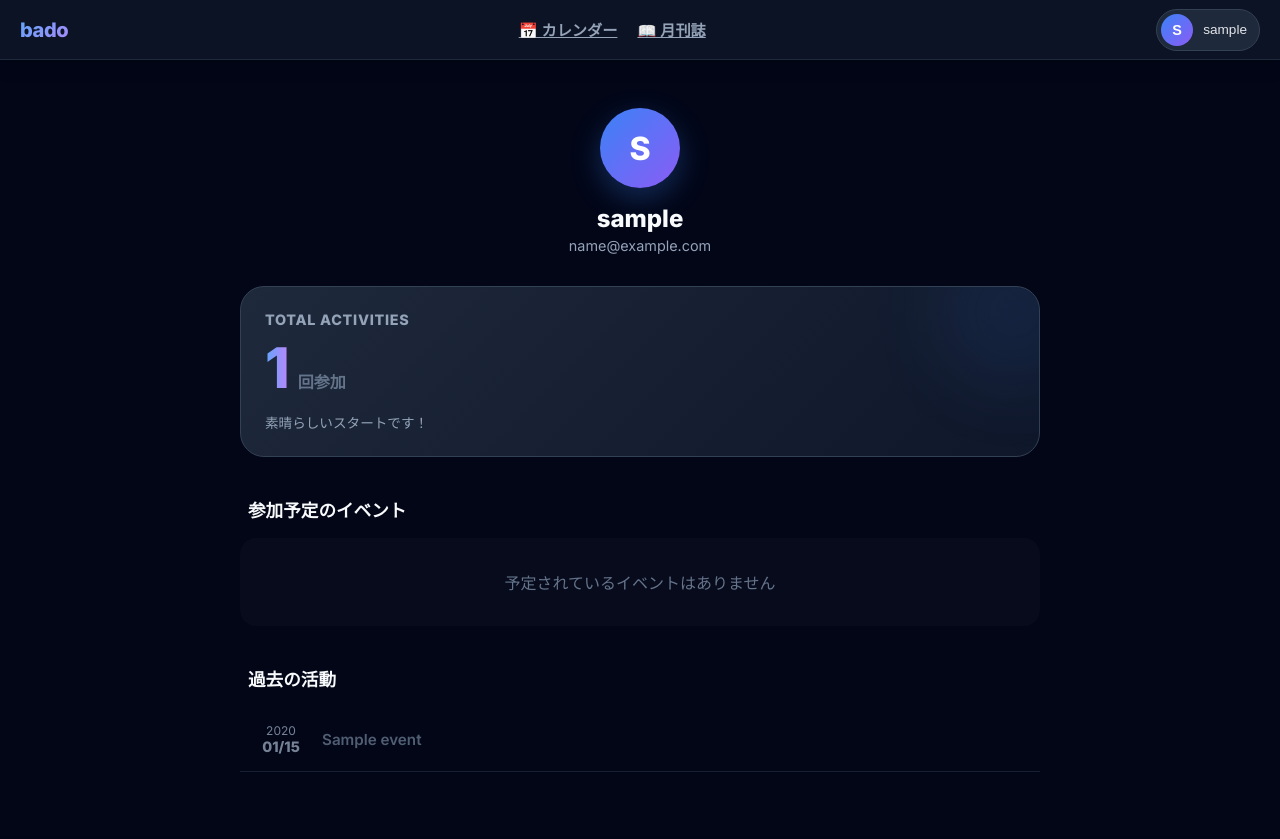
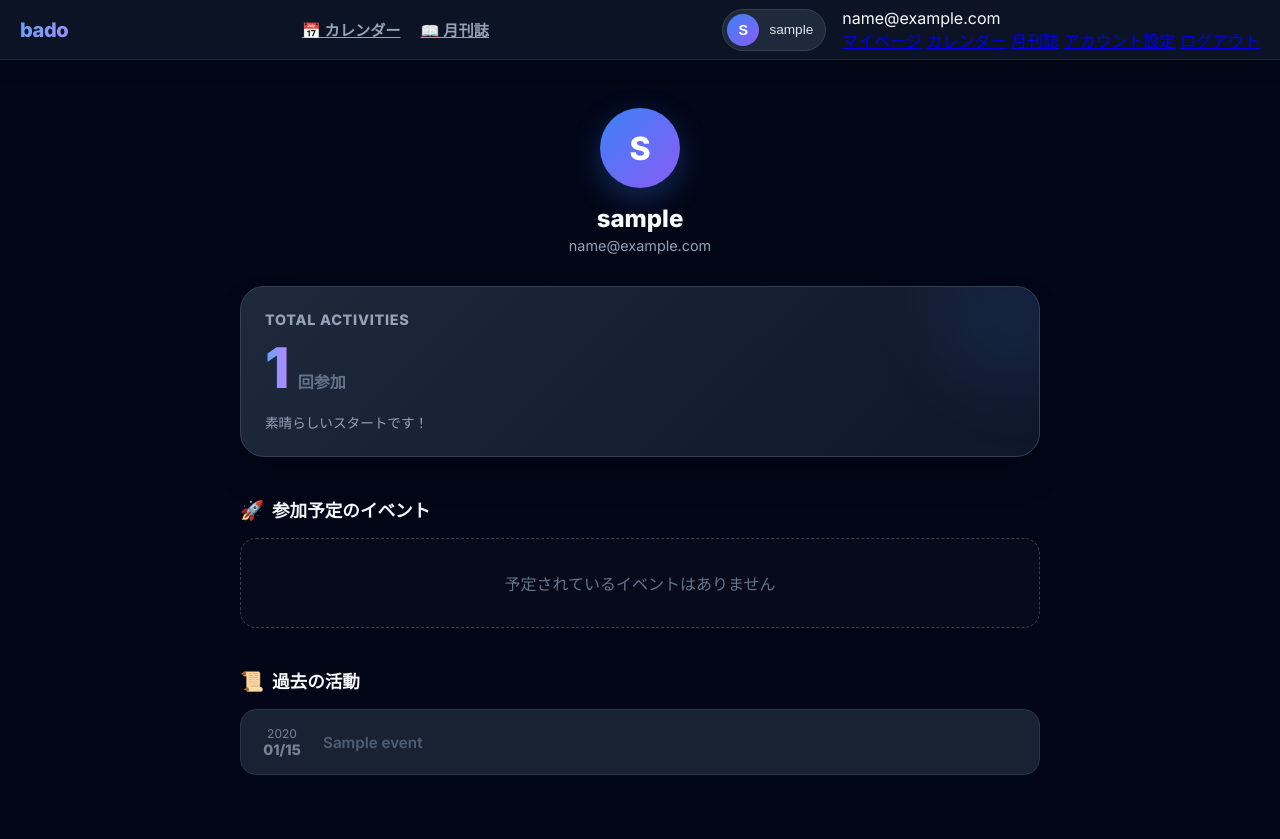
Before and after one commit to xxkhyn/bado, a Django app: page /mypage/ in a window 1280 px wide. Before the commit the page ends 772 px from the top, so only its background shows below. Run offline with Django 5.2, Linux system fonts and the light colour scheme; a user stored in the database is signed in; tables that the repository leaves empty hold one stand-in row (values such as "Sample post"); some libraries are stand-ins or nearby versions.

Commit message:
UI: Improve mobile usability and styling

```diff
--- a/static/css/style.css
+++ b/static/css/style.css
@@ -156,79 +156,13 @@ body {
     background: var(--brand-primary);
     color: white;
     font-weight: 600;
-    padding: 8px 20px;
-    border-radius: var(--radius-full);
-    box-shadow: 0 0 15px var(--brand-glow);
-    transition: all 0.2s;
+    transform: scale(0.95) translateY(10px);
 }
 
-.login-btn:hover {
-    background: var(--brand-hover);
-    transform: translateY(-1px);
+to {
+    opacity: 1;
+    transform: scale(1) translateY(0);
 }
-
-/* Dropdown Menu */
-.menu {
-    position: absolute;
-    top: calc(var(--header-height) + 8px);
-    right: 16px;
-    width: 240px;
-    background: var(--bg-surface);
-    border: 1px solid var(--border-default);
-    border-radius: var(--radius-md);
-    box-shadow: 0 10px 40px rgba(0, 0, 0, 0.4);
-    overflow: hidden;
-    display: none;
-    animation: slideDown 0.2s ease-out;
-}
-
-@keyframes slideDown {
-    from {
-        opacity: 0;
-        transform: translateY(-10px);
-    }
-
-    to {
-        opacity: 1;
-        transform: translateY(0);
-    }
-}
-
-.menu .hdr {
-    padding: 12px 16px;
-    font-size: 0.75rem;
-    font-weight: 600;
-    color: var(--text-dim);
-    text-transform: uppercase;
-    inset: 0;
-    background: rgba(0, 0, 0, 0.6);
-    backdrop-filter: blur(4px);
-    z-index: 2000;
-    display: none;
-    justify-content: center;
-    align-items: center;
-}
-
-.modal {
-    width: min(500px, 92vw);
-    background: var(--bg-surface);
-    border: 1px solid var(--border-default);
-    border-radius: var(--radius-lg);
-    padding: 24px;
-    box-shadow: 0 25px 50px -12px rgba(0, 0, 0, 0.5);
-    animation: modalPop 0.3s cubic-bezier(0.34, 1.56, 0.64, 1);
-}
-
-@keyframes modalPop {
-    from {
-        opacity: 0;
-        transform: scale(0.95) translateY(10px);
-    }
-
-    to {
-        opacity: 1;
-        transform: scale(1) translateY(0);
-    }
 }
 
 .modal h3 {
@@ -641,3 +575,96 @@ textarea:focus {
         margin: 0;
     }
 }
+
+/* My Page */
+.profile-header {
+    text-align: center;
+    margin-bottom: 32px;
+}
+
+.profile-avatar {
+    width: 80px;
+    height: 80px;
+    margin: 0 auto 16px;
+    border-radius: 50%;
+    background: linear-gradient(135deg, var(--brand-primary), #8b5cf6);
+    display: grid;
+    place-items: center;
+    font-size: 2rem;
+    font-weight: 700;
+    color: white;
+    box-shadow: 0 10px 30px rgba(59, 130, 246, 0.3);
+}
+
+.stats-card {
+    background: linear-gradient(135deg, #1e293b, #0f172a);
+    border: 1px solid var(--border-default);
+    padding: 24px;
+    border-radius: 24px;
+    margin-bottom: 40px;
+    position: relative;
+    overflow: hidden;
+    box-shadow: 0 20px 40px -10px rgba(0, 0, 0, 0.3);
+}
+
+.stats-bg-circle {
+    position: absolute;
+    top: -50px;
+    right: -50px;
+    width: 150px;
+    height: 150px;
+    background: var(--brand-primary);
+    opacity: 0.1;
+    border-radius: 50%;
+    filter: blur(40px);
+}
+
+.stats-count {
+    font-size: 3.5rem;
+    font-weight: 800;
+    line-height: 1;
+    background: linear-gradient(to right, #60a5fa, #c084fc);
+    -webkit-background-clip: text;
+    background-clip: text;
+    -webkit-text-fill-color: transparent;
+}
+
+.section-title {
+    font-size: 1.1rem;
+    font-weight: 700;
+    margin-bottom: 16px;
+    display: flex;
+    align-items: center;
+    gap: 8px;
+}
+
+.event-card {
+    padding: 16px;
+    border: 1px solid var(--border-default);
+    background: var(--bg-surface);
+    border-radius: 16px;
+    display: flex;
+    align-items: center;
+    gap: 16px;
+    transition: all 0.2s;
+}
+
+.event-card:hover {
+    transform: translateY(-2px);
+    border-color: var(--brand-primary);
+    box-shadow: 0 10px 30px -10px rgba(0, 0, 0, 0.3);
+}
+
+.event-date {
+    text-align: center;
+    min-width: 50px;
+}
+
+.empty-state {
+    text-align: center;
+    padding: 32px;
+    background: rgba(255, 255, 255, 0.02);
+    border-radius: 16px;
+    color: var(--text-dim);
+    border: 1px dashed var(--border-default);
+}
--- a/templates/core/mypage.html
+++ b/templates/core/mypage.html
@@ -7,8 +7,8 @@
 <div style="max-width: 800px; margin: 0 auto;">
 
     <!-- Profile Header -->
-    <div style="text-align: center; margin-bottom: 32px;">
-        <div style="width: 80px; height: 80px; margin: 0 auto 16px; border-radius: 50%; background: linear-gradient(135deg, var(--brand-primary), #8b5cf6); display: grid; place-items: center; font-size: 2rem; font-weight: 700; color: white; box-shadow: 0 10px 30px rgba(59, 130, 246, 0.3);">
+    <div class="profile-header">
+        <div class="profile-avatar">
             {{ user.username|first|upper }}
         </div>
         <h1 style="font-size: 1.5rem; font-weight: 800; margin: 0;">{{ user.username }}</h1>
@@ -16,52 +16,50 @@
     </div>
 
     <!-- Stats Card -->
-    <div class="card" style="background: linear-gradient(135deg, #1e293b, #0f172a); border: 1px solid var(--border-default); padding: 24px; border-radius: 24px; margin-bottom: 40px; position: relative; overflow: hidden;">
-        <div style="position: absolute; top: -50px; right: -50px; width: 150px; height: 150px; background: var(--brand-primary); opacity: 0.1; border-radius: 50%; filter: blur(40px);"></div>
+    <div class="stats-card">
+        <div class="stats-bg-circle"></div>
 
-        <h2 style="font-size: 0.9rem; color: var(--text-muted); text-transform: uppercase; letter-spacing: 0.05em; margin: 0 0 12px 0;">Total Activities</h2>
+        <h2
+            style="font-size: 0.9rem; color: var(--text-muted); text-transform: uppercase; letter-spacing: 0.05em; margin: 0 0 12px 0;">
+            Total Activities</h2>
         <div style="display: flex; align-items: baseline; gap: 8px;">
-            <span style="font-size: 3.5rem; font-weight: 800; line-height: 1; background: linear-gradient(to right, #60a5fa, #c084fc); -webkit-background-clip: text; background-clip: text; -webkit-text-fill-color: transparent;">{{ total_count }}</span>
+            <span class="stats-count">{{ total_count }}</span>
             <span style="font-size: 1rem; color: var(--text-dim); font-weight: 600;">回参加</span>
         </div>
 
         <div style="margin-top: 16px; font-size: 0.85rem; color: var(--text-muted);">
             {% if total_count == 0 %}
             まだイベントに参加していません。カレンダーから参加してみましょう！
-            {% elif total_count < 5 %}
-            素晴らしいスタートです！
-            {% elif total_count < 10 %}
-            アクティブに活動していますね！
-            {% else %}
-            コミュニティの柱です！ありがとうございます！
-            {% endif %}
-        </div>
+            {% elif total_count < 5 %} 素晴らしいスタートです！ {% elif total_count < 10 %} アクティブに活動していますね！ {% else %}
+                コミュニティの柱です！ありがとうございます！ {% endif %} </div>
         </div>
 
         <!-- Upcoming Events -->
         <div style="margin-bottom: 40px;">
-        <h3 style="font-size: 1.1rem; font-weight: 700; margin-bottom: 16px; display: flex; align-items: center; gap: 8px;">
-            <span style="font-size: 1.2rem;"></span> 参加予定のイベント
+            <h3 class="section-title">
+                <span style="font-size: 1.2rem;">🚀</span> 参加予定のイベント
             </h3>
 
             {% if upcoming_events %}
             <div style="display: grid; gap: 12px;">
                 {% for event in upcoming_events %}
-            <div class="card" style="padding: 16px; border: 1px solid var(--border-default); background: var(--bg-surface); border-radius: 16px; display: flex; align-items: center; gap: 16px;">
-                <div style="text-align: center; min-width: 50px;">
-                    <div style="font-size: 0.75rem; color: var(--brand-primary); font-weight: 700;">{{ event.start|date:"M" }}</div>
+                <div class="event-card">
+                    <div class="event-date">
+                        <div style="font-size: 0.75rem; color: var(--brand-primary); font-weight: 700;">{{
+                            event.start|date:"M" }}</div>
                         <div style="font-size: 1.2rem; font-weight: 800;">{{ event.start|date:"d" }}</div>
                     </div>
                     <div style="flex: 1;">
                         <div style="font-weight: 700; font-size: 1rem; margin-bottom: 4px;">{{ event.title }}</div>
                         <div style="font-size: 0.85rem; color: var(--text-muted);">{{ event|time_range }}</div>
                     </div>
-                <a href="{% url 'calendar' %}?y={{ event.start.year }}&m={{ event.start.month }}" class="btn" style="font-size: 0.8rem; padding: 6px 12px;">詳細</a>
+                    <a href="{% url 'calendar' %}?y={{ event.start.year }}&m={{ event.start.month }}" class="btn"
+                        style="font-size: 0.8rem; padding: 6px 12px;">詳細</a>
                 </div>
                 {% endfor %}
             </div>
             {% else %}
-        <div style="text-align: center; padding: 32px; background: rgba(255,255,255,0.02); border-radius: 16px; color: var(--text-dim);">
+            <div class="empty-state">
                 予定されているイベントはありません
             </div>
             {% endif %}
@@ -69,26 +67,27 @@
 
         <!-- Past Events -->
         <div>
-        <h3 style="font-size: 1.1rem; font-weight: 700; margin-bottom: 16px; display: flex; align-items: center; gap: 8px;">
-            <span style="font-size: 1.2rem;"></span> 過去の活動
+            <h3 class="section-title">
+                <span style="font-size: 1.2rem;">📜</span> 過去の活動
             </h3>
 
             {% if past_events %}
             <div style="display: grid; gap: 12px;">
                 {% for event in past_events %}
-            <div style="padding: 16px; border-bottom: 1px solid var(--border-subtle); display: flex; align-items: center; gap: 16px; opacity: 0.8;">
-                <div style="text-align: center; min-width: 50px; color: var(--text-muted);">
+                <div class="event-card" style="opacity: 0.8;">
+                    <div class="event-date" style="color: var(--text-muted);">
                         <div style="font-size: 0.75rem;">{{ event.start|date:"Y" }}</div>
                         <div style="font-size: 0.9rem; font-weight: 700;">{{ event.start|date:"m/d" }}</div>
                     </div>
                     <div style="flex: 1;">
-                    <div style="font-weight: 600; font-size: 0.95rem; color: var(--text-dim);">{{ event.title }}</div>
+                        <div style="font-weight: 600; font-size: 0.95rem; color: var(--text-dim);">{{ event.title }}
+                        </div>
                     </div>
                 </div>
                 {% endfor %}
             </div>
             {% else %}
-        <div style="text-align: center; padding: 32px; background: rgba(255,255,255,0.02); border-radius: 16px; color: var(--text-dim);">
+            <div class="empty-state">
                 履歴はありません
             </div>
             {% endif %}
```
Lines whose indentation alone changed are shown as unchanged.
